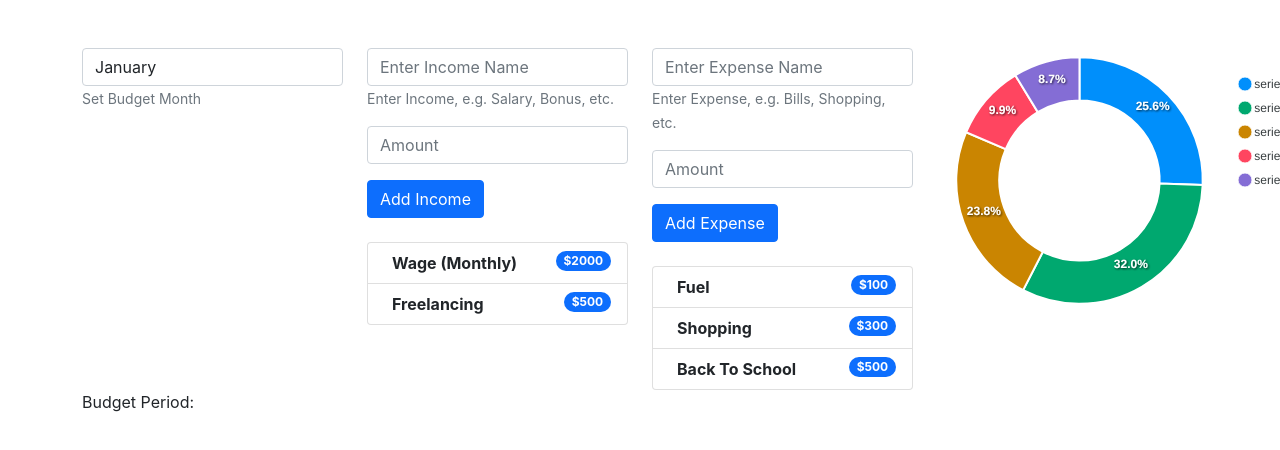
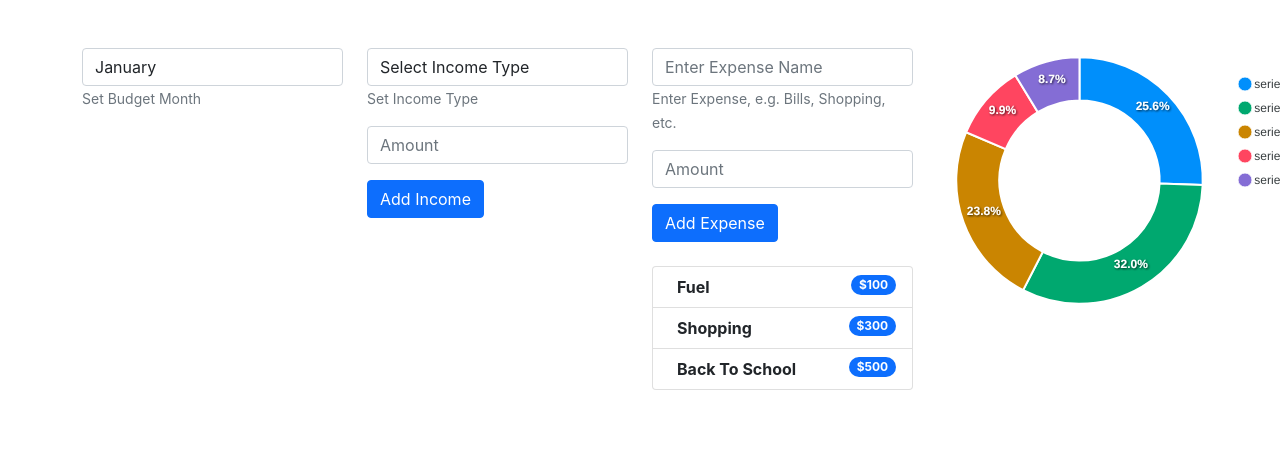
Before and after one commit to danielruffolodeveloper/superbudget-pwa, a React (Create React App) app in the folder client/: page / in a window 1280 px wide. Shown: the top 450 px of the page. Built offline with nearby package versions, Linux system fonts and the light colour scheme.

Commit message:
add income form function

```diff
--- a/client/src/App.js
+++ b/client/src/App.js
@@ -18,7 +18,7 @@ function App() {
   // set state
   const [budgetPeriod, setBudgetPeriod] = useState("");
   const [expenses, setExpenses] = useState([]);
-  const [income, setIncome] = useState([]);
+  const [incomes, setBudgetIncomes] = useState([]);
 
   return (
     <Container>
@@ -27,8 +27,8 @@ function App() {
           <BudgetPeriod setPeriod={setBudgetPeriod} period={budgetPeriod}  />
         </Col>
         <Col xs={12} md={3}>
-          <IncomeForm />
-          <IncomeList />
+          <IncomeForm setBudgetIncomes={setBudgetIncomes} budgetIncomes={incomes}/>
+          <IncomeList budgetIncomes={incomes} />
         </Col>
         <Col xs={12} md={3}>
           <ExpenseForm />
@@ -38,7 +38,6 @@ function App() {
           <BudgetSummary />
         </Col>
       </Row>
-      <p>Budget Period: {budgetPeriod}</p>
     </Container>
   );
 }
--- a/client/src/components/IncomeForm.js
+++ b/client/src/components/IncomeForm.js
@@ -1,19 +1,47 @@
-import React from 'react'
+import { useState } from 'react'
 import { Form, Button } from 'react-bootstrap';
 
-const IncomeForm = () => {
+const IncomeForm = ({setBudgetIncomes,budgetIncomes}) => {
+
+    const [income, setIncome] = useState({
+        id: Math.floor(Math.random() * 100),
+        incomeType: '',
+        amount: ''
+    })
+
+    const handleSubmit = (e) => {
+        e.preventDefault();
+        setBudgetIncomes([...budgetIncomes, income])
+    }
+
     return (
-
-        <Form>
-            <Form.Group className="mb-3" controlId="formIncomeName">
-                <Form.Control type="text" placeholder="Enter Income Name" />
+        <Form onSubmit={handleSubmit}>
+            <Form.Group controlId="formIncomeType" className="mb-3">
+                <Form.Control as="select"
+                    value={income.incomeType}
+                    onChange={(e) => setIncome({ ...income, incomeType: e.target.value })}>
+                    <option>Select Income Type</option>
+                    <option>Wage</option>
+                    <option>Freelancing</option>
+                    <option>Investment</option>
+                    <option>Sold Goods</option>
+                    <option>Other</option>
+                </Form.Control>
                 <Form.Text className="text-muted">
-                    Enter Income, e.g. Salary, Bonus, etc.
+                    Set Income Type
                 </Form.Text>
             </Form.Group>
-            <Form.Group className="mb-3" controlId="formIncomeAmount">
-                <Form.Control type="number" placeholder="Amount" />
+
+            <Form.Group controlId="formIncomeAmount" className="mb-3">
+                <Form.Control
+                    type="number"
+                    placeholder="Amount"
+                    value={income.amount}
+                    onChange={(e) => setIncome({ ...income, amount: e.target.value })}
+                />
+
             </Form.Group>
+
             <Button variant="primary" type="submit">
                 Add Income
             </Button>
--- a/client/src/components/IncomeList.js
+++ b/client/src/components/IncomeList.js
@@ -1,38 +1,34 @@
 import React from 'react'
 import { ListGroup, Badge } from 'react-bootstrap';
 
-const IncomeList = () => {
+const IncomeList = ({ budgetIncomes }) => {
+    console.log(budgetIncomes)
     return (
-        <>
-            <ListGroup className="mt-4">
+
+
+
+        <ListGroup className="mt-4">
+            {budgetIncomes.map(income => (
+
                 <ListGroup.Item
+                    key={income.id}
                     as="li"
                     className="d-flex justify-content-between align-items-start"
                 >
                     <div className="ms-2 me-auto">
-                        <div className="fw-bold">Wage (Monthly)</div>
-
+                        {income.incomeType}
                     </div>
                     <Badge bg="primary" pill>
-                        $2000
+                        {income.amount}
                     </Badge>
                 </ListGroup.Item>
-                <ListGroup.Item
-                    as="li"
-                    className="d-flex justify-content-between align-items-start"
-                >
-                    <div className="ms-2 me-auto">
-                        <div className="fw-bold">Freelancing</div>
+            ))}
 
-                    </div>
-                    <Badge bg="primary" pill>
-                        $500
-                    </Badge>
-                </ListGroup.Item>
+        </ListGroup>
 
 
-            </ListGroup>
-        </>
+
+
 
 
     )
```
